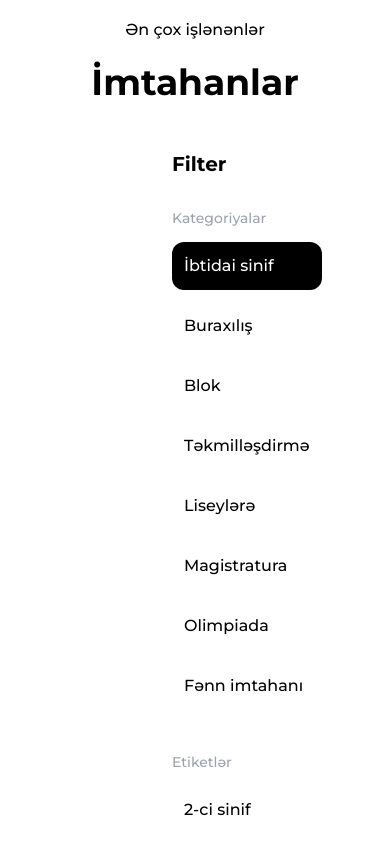
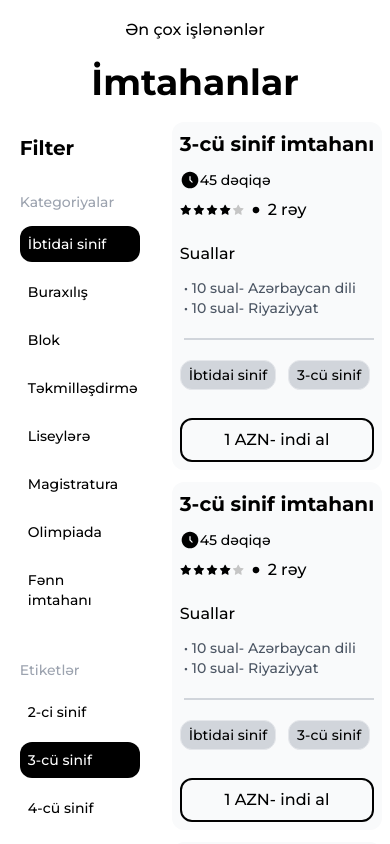
Before and after one commit to imrashidov/task-166, a React (Vite) app in the folder task-166/: page / in a window 390 px wide. Shown: the part 1420-2264 px from the top of the page. Built offline with nearby package versions, Linux system fonts and the light colour scheme.

Commit message:
Fix: Styling Exam, Exams and Sidebar components for mobile

```diff
--- a/task-166/src/components/Exam.jsx
+++ b/task-166/src/components/Exam.jsx
@@ -10,18 +10,20 @@ export default function Exam({
   subjects,
 }) {
   return (
-    <div className="p-7 rounded-xl bg-gray-50">
+    <div className="p-7 max-md:p-2 rounded-xl bg-gray-50">
       <div>
         <div>
-          <h5 className="font-bold text-xl mb-7">{title}</h5>
-          <div className="flex mb-5">
-            <img src={clock} alt="Clock" />
-            <p className="text-sm items-center flex ml-3 mr-16  ">
-              {duration} dəqiqə
-            </p>
-            <div className="flex gap-2">
-              <img src={stars4} alt="Stars" />
-              <img src={bulletPoint} alt="Bullet point" />
+          <h5 className="font-bold text-xl mb-7 max-md:mb-3">{title}</h5>
+          <div className="flex mb-5 max-md:flex-col">
+            <div className="flex">
+              <img src={clock} alt="Clock" className="w-6 max-md:w-5" />
+              <p className="text-sm items-center flex ml-3 mr-16 max-md:m-0 ">
+                {duration} dəqiqə
+              </p>
+            </div>
+            <div className="flex gap-2 max-md:mt-2 ">
+              <img src={stars4} alt="Stars" className="w-16" />
+              <img src={bulletPoint} alt="Bullet point" className="w-2" />
               <p>{reviews} rəy</p>
             </div>
           </div>
@@ -37,14 +39,14 @@ export default function Exam({
             </div>
           </div>
           <div className="mt-5 text-sm flex gap-3 mb-7">
-            <span className="border bg-gray-300 rounded-xl py-1 px-4">
+            <span className="border bg-gray-300 rounded-xl py-1 px-4 max-md:px-2">
               İbtidai sinif
             </span>
-            <span className="border bg-gray-300 rounded-xl py-1 px-4">
+            <span className="border bg-gray-300 rounded-xl py-1 px-4 max-md:px-2">
               3-cü sinif
             </span>
           </div>
-          <button className="border-2 border-black rounded-xl w-full px-28 py-2 hover:bg-black hover:text-white">
+          <button className="border-2 border-black rounded-xl w-full px-28 py-2 hover:bg-black hover:text-white max-md:px-5">
             1 AZN- indi al
           </button>
         </div>
--- a/task-166/src/components/Exams.jsx
+++ b/task-166/src/components/Exams.jsx
@@ -9,9 +9,9 @@ export default function Exams() {
     <div className="mb-28 font-medium flex flex-col items-center  ">
       <p>Ən çox işlənənlər</p>
       <h3 className="font-bold text-4xl my-5 12">İmtahanlar</h3>
-      <div className="flex justify-evenly w-full gap-10 px-36 ">
+      <div className="flex justify-evenly w-full gap-10 px-36 max-md:px-0 max-md:gap-3 ">
         <Sidebar />
-        <div className="grid grid-cols-2 gap-5 ">
+        <div className="grid grid-cols-2 gap-5 max-md:grid-cols-1 max-md:gap-3 ">
           {examsData.map((exam) => (
             <Exam key={exam.id} {...exam} />
           ))}
--- a/task-166/src/components/Sidebar.jsx
+++ b/task-166/src/components/Sidebar.jsx
@@ -23,7 +23,7 @@ export default function Sidebar() {
   };
 
   return (
-    <div className="w-80 p-7 ">
+    <div className="w-80 max-md:w-36 p-7 max-md:p-3 ">
       <span className="font-bold text-xl">Filter</span>
       <div className="mt-7">
         <span className="text-sm text-gray-400">Kategoriyalar</span>
@@ -36,7 +36,7 @@ export default function Sidebar() {
               }`}
             >
               <button
-                className="text-left p-3"
+                className="text-left p-3 max-md:p-2 max-md:text-sm"
                 onClick={() => handleCategoryClick(category)}
               >
                 {category}
@@ -56,7 +56,7 @@ export default function Sidebar() {
               }`}
             >
               <button
-                className="text-left p-3"
+                className="text-left p-3 max-md:p-2 max-md:text-sm"
                 onClick={() => handleLabelClick(label)}
               >
                 {label}
```
